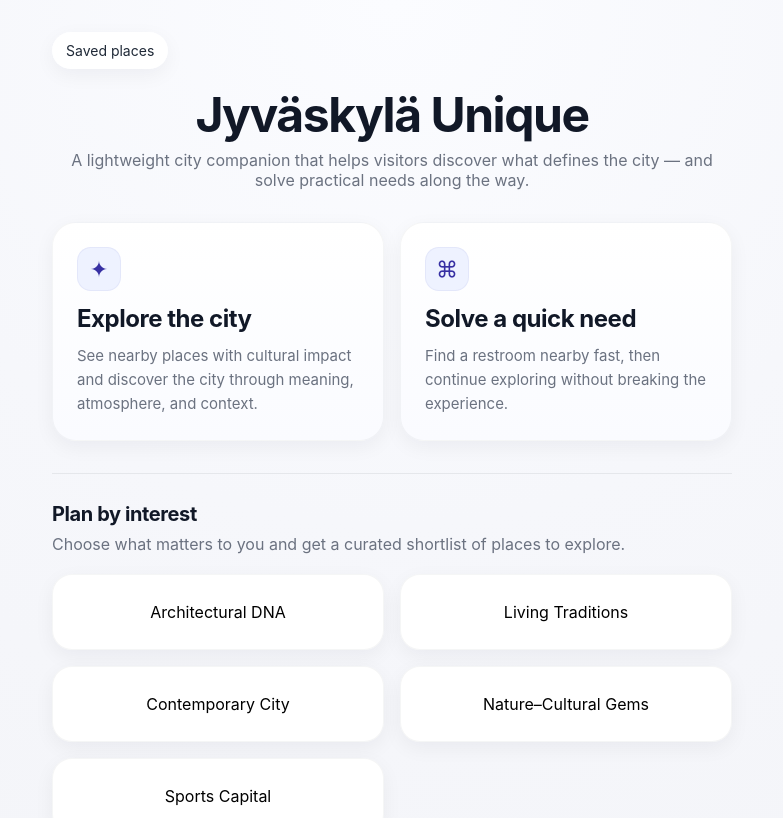
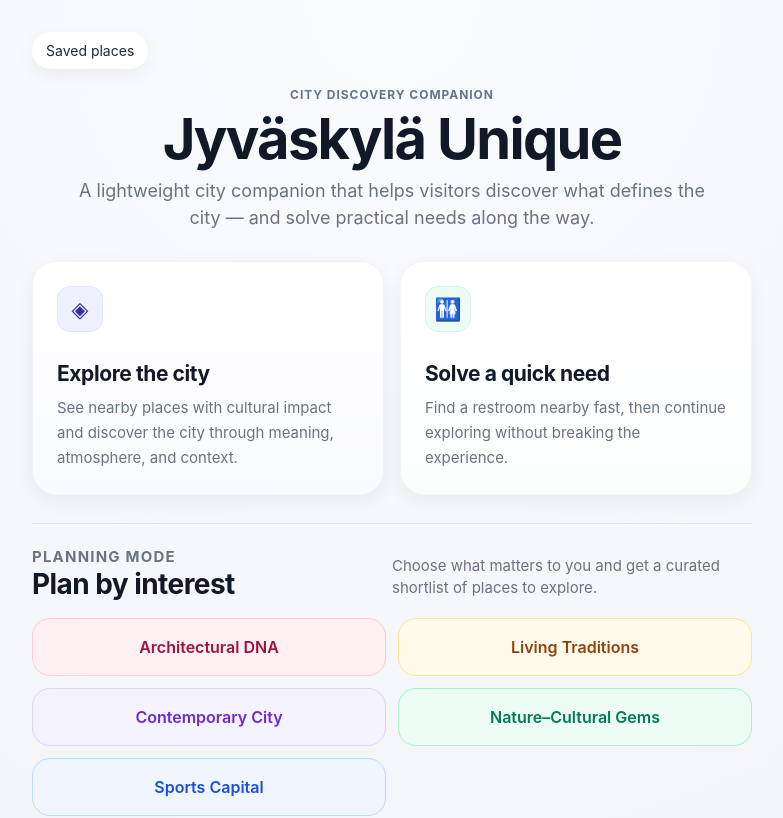
Before and after one commit to Nataliia-Burmaka/interactive-cultural-map, a React (Vite) app: page / in a window 1280 px wide. Shown: the top 818 px of the page, without its empty margins (248-1031 px from the left). Built offline with nearby package versions, Linux system fonts and the light colour scheme.

Commit message:
Polish home screen

```diff
--- a/src/components/HomeScreen.jsx
+++ b/src/components/HomeScreen.jsx
@@ -5,7 +5,7 @@ function HomeScreen({ selectedCategories, onToggleCategory, onContinue }) {
   const navigate = useNavigate();
 
   return (
-    <div className="container">
+    <div className="container home-container">
       <div className="home-top-row">
         <button
           className="saved-link-button"
@@ -16,6 +16,7 @@ function HomeScreen({ selectedCategories, onToggleCategory, onContinue }) {
       </div>
 
       <section className="home-hero">
+        <p className="home-eyebrow">City discovery companion</p>
         <h1>Jyväskylä Unique</h1>
         <p className="subtitle subtitle--hero">
           A lightweight city companion that helps visitors discover what defines
@@ -25,54 +26,78 @@ function HomeScreen({ selectedCategories, onToggleCategory, onContinue }) {
 
       <section className="mode-section">
         <div className="mode-grid">
-          <button className="mode-card" onClick={() => navigate("/map")}>
-            <div className="mode-card-icon">✦</div>
+          <button
+            className="mode-card mode-card--explore"
+            onClick={() => navigate("/map")}
+          >
+            <div className="mode-card-icon mode-card-icon--explore">◈</div>
+            <div className="mode-card-body">
               <h2>Explore the city</h2>
               <p>
                 See nearby places with cultural impact and discover the city
                 through meaning, atmosphere, and context.
               </p>
+            </div>
           </button>
 
-          <button className="mode-card" onClick={() => navigate("/restrooms")}>
-            <div className="mode-card-icon">⌘</div>
+          <button
+            className="mode-card mode-card--needs"
+            onClick={() => navigate("/restrooms")}
+          >
+            <div className="mode-card-icon mode-card-icon--needs">🚻</div>
+            <div className="mode-card-body">
               <h2>Solve a quick need</h2>
               <p>
                 Find a restroom nearby fast, then continue exploring without
                 breaking the experience.
               </p>
+            </div>
           </button>
         </div>
       </section>
 
       <section className="planning-section">
         <div className="planning-header">
+          <div>
+            <p className="planning-kicker">Planning mode</p>
             <h3>Plan by interest</h3>
+          </div>
           <p>
             Choose what matters to you and get a curated shortlist of places to
             explore.
           </p>
         </div>
 
-        <div className="grid">
+        <div className="grid category-grid">
           {categories.map((cat) => {
             const isSelected = selectedCategories.includes(cat);
 
             return (
               <button
                 key={cat}
-                className={`card ${isSelected ? "card--selected" : ""}`}
+                className={`card category-card category-card--${cat
+                  .toLowerCase()
+                  .replace(
+                    /[^a-z0-9]+/g,
+                    "-",
+                  )} ${isSelected ? "card--selected" : ""}`}
                 onClick={() => onToggleCategory(cat)}
               >
-                {cat}
+                <span className="category-card-label">{cat}</span>
               </button>
             );
           })}
         </div>
 
-        <button className="continue" onClick={onContinue}>
+        <div className="planning-footer">
+          <p className="planning-note">
+            Select one or more categories to continue.
+          </p>
+
+          <button className="continue continue--home" onClick={onContinue}>
             Continue
           </button>
+        </div>
       </section>
     </div>
   );
--- a/src/index.css
+++ b/src/index.css
@@ -2239,3 +2239,356 @@ img {
   border: 2px solid transparent;
   flex-shrink: 0;
 }
+.mode-card-icon--explore {
+  background: #eef2ff;
+  color: #3730a3;
+}
+
+.mode-card-icon--needs {
+  background: #ecfdf5;
+  color: #047857;
+}
+
+.category-card {
+  border: 1px solid transparent;
+}
+
+.category-card--architectural-dna {
+  background: #fff1f3;
+  border-color: #fecdd3;
+  color: #9f1239;
+}
+
+.category-card--living-traditions {
+  background: #fffbeb;
+  border-color: #fde68a;
+  color: #92400e;
+}
+
+.category-card--contemporary-city {
+  background: #f5f3ff;
+  border-color: #ddd6fe;
+  color: #6d28d9;
+}
+
+.category-card--nature-cultural-gems {
+  background: #ecfdf5;
+  border-color: #a7f3d0;
+  color: #047857;
+}
+
+.category-card--sports-capital {
+  background: #eff6ff;
+  border-color: #bfdbfe;
+  color: #1d4ed8;
+}
+
+.category-card:hover {
+  filter: brightness(0.98);
+}
+
+.card--selected.category-card--architectural-dna {
+  background: #fda4af;
+  border-color: #fb7185;
+  color: white;
+}
+
+.card--selected.category-card--living-traditions {
+  background: #fbbf24;
+  border-color: #f59e0b;
+  color: white;
+}
+
+.card--selected.category-card--contemporary-city {
+  background: #a78bfa;
+  border-color: #8b5cf6;
+  color: white;
+}
+
+.card--selected.category-card--nature-cultural-gems {
+  background: #34d399;
+  border-color: #10b981;
+  color: white;
+}
+
+.card--selected.category-card--sports-capital {
+  background: #60a5fa;
+  border-color: #3b82f6;
+  color: white;
+}
+.home-container {
+  max-width: 760px;
+}
+
+.home-top-row {
+  display: flex;
+  justify-content: flex-start;
+  margin-bottom: 18px;
+}
+
+.home-hero {
+  text-align: center;
+  margin-bottom: 30px;
+}
+
+.home-eyebrow {
+  margin: 0 0 10px;
+  font-size: 12px;
+  font-weight: 700;
+  letter-spacing: 0.08em;
+  text-transform: uppercase;
+  color: #64748b;
+}
+
+.home-hero h1 {
+  margin: 0 0 10px;
+  font-size: 56px;
+  line-height: 0.98;
+}
+
+.subtitle--hero {
+  max-width: 660px;
+  margin: 0 auto;
+  font-size: 18px;
+  line-height: 1.5;
+}
+
+.mode-section {
+  margin-bottom: 28px;
+}
+
+.mode-grid {
+  display: grid;
+  grid-template-columns: 1fr 1fr;
+  gap: 16px;
+}
+
+.mode-card {
+  display: flex;
+  flex-direction: column;
+  align-items: flex-start;
+  gap: 16px;
+  min-height: 220px;
+  padding: 24px;
+  border-radius: 24px;
+  text-align: left;
+}
+
+.mode-card-body h2 {
+  margin: 0 0 10px;
+  font-size: 21px;
+  line-height: 1.15;
+}
+
+.mode-card-body p {
+  margin: 0;
+  font-size: 15px;
+  line-height: 1.65;
+}
+
+.mode-card--explore {
+  background: linear-gradient(180deg, #ffffff 0%, #fafbff 100%);
+}
+
+.mode-card--needs {
+  background: linear-gradient(180deg, #ffffff 0%, #fbfffc 100%);
+}
+
+.mode-card-icon {
+  width: 46px;
+  height: 46px;
+  border-radius: 14px;
+  display: inline-flex;
+  align-items: center;
+  justify-content: center;
+  font-size: 22px;
+  box-shadow: inset 0 0 0 1px rgba(15, 23, 42, 0.05);
+}
+
+.mode-card-icon--explore {
+  background: #eef2ff;
+  color: #3730a3;
+}
+
+.mode-card-icon--needs {
+  background: #ecfdf5;
+  color: #047857;
+}
+
+.planning-section {
+  margin-top: 0;
+  padding-top: 22px;
+}
+
+.planning-header {
+  display: flex;
+  justify-content: space-between;
+  align-items: flex-end;
+  gap: 18px;
+  margin-bottom: 18px;
+  text-align: left;
+}
+
+.planning-kicker {
+  margin: 0 0 4px;
+  font-size: 12px;
+  font-weight: 700;
+  letter-spacing: 0.08em;
+  text-transform: uppercase;
+  color: #64748b;
+}
+
+.planning-header h3 {
+  margin: 0;
+  font-size: 28px;
+  line-height: 1.1;
+}
+
+.planning-header p {
+  max-width: 360px;
+  margin: 0;
+  font-size: 15px;
+}
+
+.category-grid {
+  gap: 12px;
+}
+
+.category-card {
+  min-height: 58px;
+  border-radius: 18px;
+  padding: 0 18px;
+  display: flex;
+  align-items: center;
+  justify-content: center;
+  text-align: center;
+  font-size: 16px;
+  font-weight: 600;
+  box-shadow: none;
+}
+
+.category-card-label {
+  line-height: 1.25;
+}
+
+.category-card--architectural-dna {
+  background: #fff1f3;
+  border-color: #fecdd3;
+  color: #9f1239;
+}
+
+.category-card--living-traditions {
+  background: #fffbeb;
+  border-color: #fde68a;
+  color: #92400e;
+}
+
+.category-card--contemporary-city {
+  background: #f5f3ff;
+  border-color: #ddd6fe;
+  color: #6d28d9;
+}
+
+.category-card--nature-cultural-gems {
+  background: #ecfdf5;
+  border-color: #a7f3d0;
+  color: #047857;
+}
+
+.category-card--sports-capital {
+  background: #eff6ff;
+  border-color: #bfdbfe;
+  color: #1d4ed8;
+}
+
+.category-card:hover {
+  transform: translateY(-1px);
+  filter: brightness(0.99);
+  box-shadow: 0 8px 18px rgba(15, 23, 42, 0.06);
+}
+
+.card--selected.category-card--architectural-dna {
+  background: #fb7185;
+  border-color: #e11d48;
+  color: white;
+}
+
+.card--selected.category-card--living-traditions {
+  background: #f59e0b;
+  border-color: #d97706;
+  color: white;
+}
+
+.card--selected.category-card--contemporary-city {
+  background: #8b5cf6;
+  border-color: #7c3aed;
+  color: white;
+}
+
+.card--selected.category-card--nature-cultural-gems {
+  background: #10b981;
+  border-color: #059669;
+  color: white;
+}
+
+.card--selected.category-card--sports-capital {
+  background: #3b82f6;
+  border-color: #2563eb;
+  color: white;
+}
+
+.planning-footer {
+  margin-top: 18px;
+}
+
+.planning-note {
+  margin: 0 0 12px;
+  font-size: 14px;
+  color: #6b7280;
+}
+
+.continue--home {
+  width: 100%;
+  min-height: 56px;
+  font-size: 18px;
+  border-radius: 18px;
+}
+
+@media (max-width: 720px) {
+  .home-hero h1 {
+    font-size: 44px;
+  }
+
+  .subtitle--hero {
+    font-size: 16px;
+  }
+
+  .mode-grid {
+    grid-template-columns: 1fr;
+  }
+
+  .mode-card {
+    min-height: auto;
+    padding: 20px;
+    border-radius: 20px;
+  }
+
+  .planning-header {
+    flex-direction: column;
+    align-items: flex-start;
+  }
+
+  .planning-header p {
+    max-width: none;
+  }
+
+  .category-card {
+    min-height: 54px;
+    font-size: 15px;
+  }
+
+  .continue--home {
+    min-height: 52px;
+    font-size: 17px;
+  }
+}
```
Lines whose indentation alone changed are shown as unchanged.
